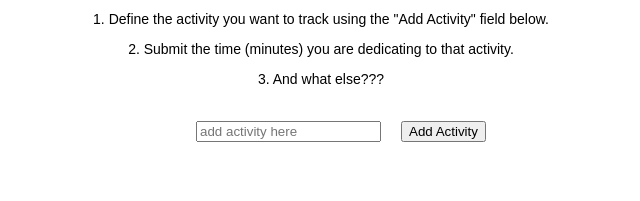
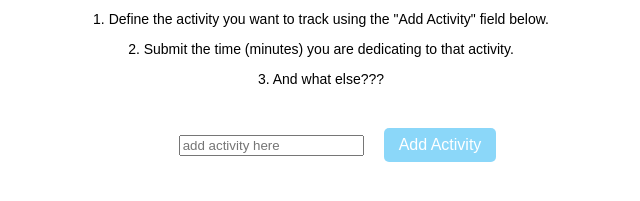
Before and after one commit to eliseofferman/sustainable-time-app, a React app in the folder code/: page / in a window 1280 px wide. Shown: the part 467-668 px from the top of the page, without its empty margins (319-959 px from the left). Built offline with nearby package versions, Linux system fonts and the light colour scheme.

Commit message:
Added button and changed color on it

```diff
--- a/code/src/components/tablerow.css
+++ b/code/src/components/tablerow.css
@@ -19,3 +19,23 @@
 .week h1 {
   padding-right: 20px;
 }
+
+button{
+ margin: 7px;
+ background-color: #03a9f4c2;
+ border: none;
+ color: white;
+ padding: 8px 15px;
+ text-align: center;
+ font-size: 16px;
+ opacity: 0.6;
+ transition: 0.3s;
+ display: inline-block;
+ text-decoration: none;
+ cursor: pointer;
+ border-radius: 5px;
+}
+
+button:hover {
+  opacity: 1;
+}
--- a/code/src/components/tablerow.js
+++ b/code/src/components/tablerow.js
@@ -20,8 +20,8 @@ class TableRow extends React.Component {
               <Day time={day} callbackTimeTable={this.props.callbackTime} indexcolumn={index} indexrow={this.props.index}/>
           )}
         </div>
-        <div onClick={this.deleteRow}>
-          <p>(X)</p>
+        <div className="removeButton"onClick={this.deleteRow}>
+          <button>Remove row</button>
         </div>
 
       </div>
```
